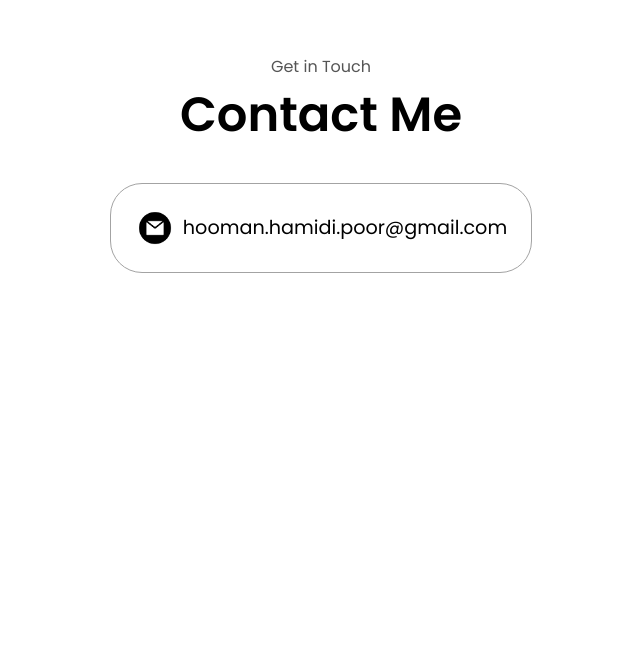
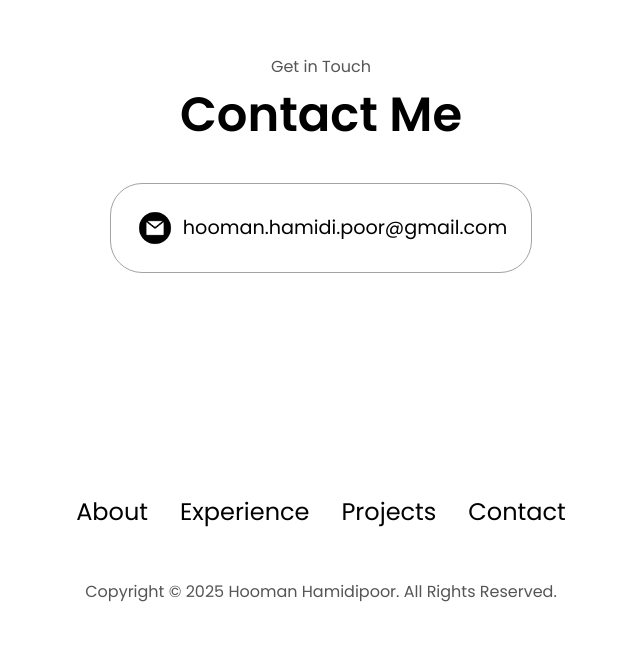
Before and after one commit to HoomanHMP/Personal-Portfolio, a plain HTML site: page index.html in a window 1280 px wide. Shown: the part 3197-3848 px from the top of the page, without its empty margins (319-959 px from the left). Before the commit the page ends 3640 px from the top, so only its background shows below. Drawn offline with Linux system fonts and the light colour scheme.

Commit message:
add footer

```diff
--- a/index.html
+++ b/index.html
@@ -314,6 +314,19 @@
         </div>
       </div>
     </section>
+    <footer>
+      <nav>
+        <div class="nav-links-container">
+          <ul class="nav-links">
+            <li><a href="#about">About</a></li>
+            <li><a href="#experience">Experience</a></li>
+            <li><a href="#projects">Projects</a></li>
+            <li><a href="#contact">Contact</a></li>
+          </ul>
+        </div>
+      </nav>
+      <p>Copyright &#169; 2025 Hooman Hamidipoor. All Rights Reserved.</p>
+    </footer>
     <script src="script.js"></script>
 </body>
 </html>
--- a/style.css
+++ b/style.css
@@ -419,3 +419,14 @@
 .email-icon {
   height: 2.5rem;
 }
+
+/* FOOTER SECTION */
+
+footer {
+  height: 26vh;
+  margin: 0 1rem;
+}
+
+footer p {
+  text-align: center;
+}
```
